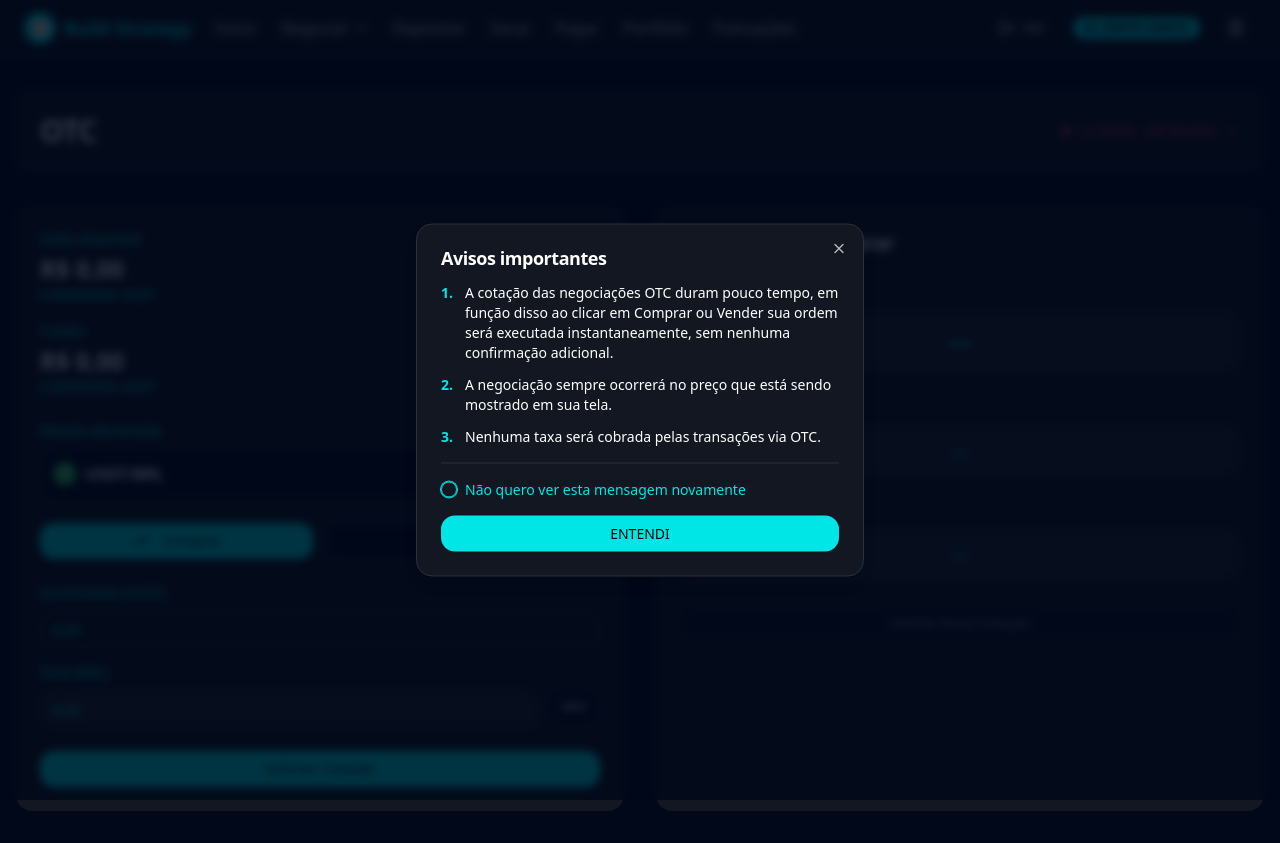
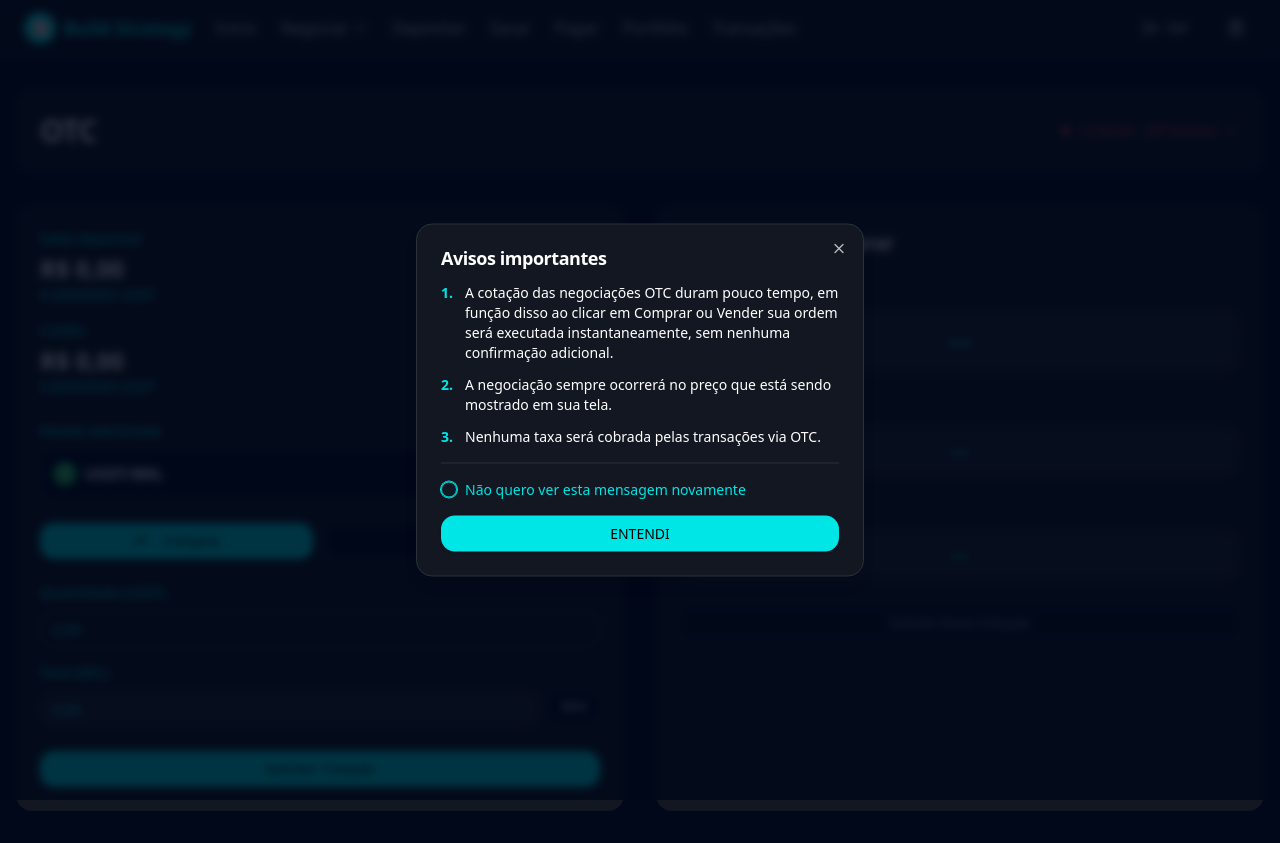
Before and after one commit to RyanRaymundo99/bs-market, a Next.js app: page /otc in a window 1280 px wide. Built offline with nearby package versions, Linux system fonts and the light colour scheme.

Commit message:
update navbar

```diff
--- a/src/components/ui/navbar.tsx
+++ b/src/components/ui/navbar.tsx
@@ -2,7 +2,7 @@
 import React, { useState, useRef, useEffect } from "react";
 import { Badge } from "@/components/ui/badge";
 import { Button } from "@/components/ui/button";
-import { Gift, Calculator, ChevronDown, LogOut } from "lucide-react";
+import { Calculator, ChevronDown, LogOut } from "lucide-react";
 import CalculatorModal from "./calculator-modal";
 
 // Import translations type for type safety
@@ -153,10 +153,6 @@ export default function Navbar({ isLoggingOut, handleLogout }: NavbarProps) {
           <LogOut className="w-4 h-4" />
           {isLoggingOut ? "Saindo..." : "Sair"}
         </Button>
-        <Badge className="bg-primary text-primary-foreground">
-          <Gift className="w-3 h-3 mr-1" />
-          CRIPTO GRÁTIS
-        </Badge>
         <Button
           variant="ghost"
           size="sm"
```
